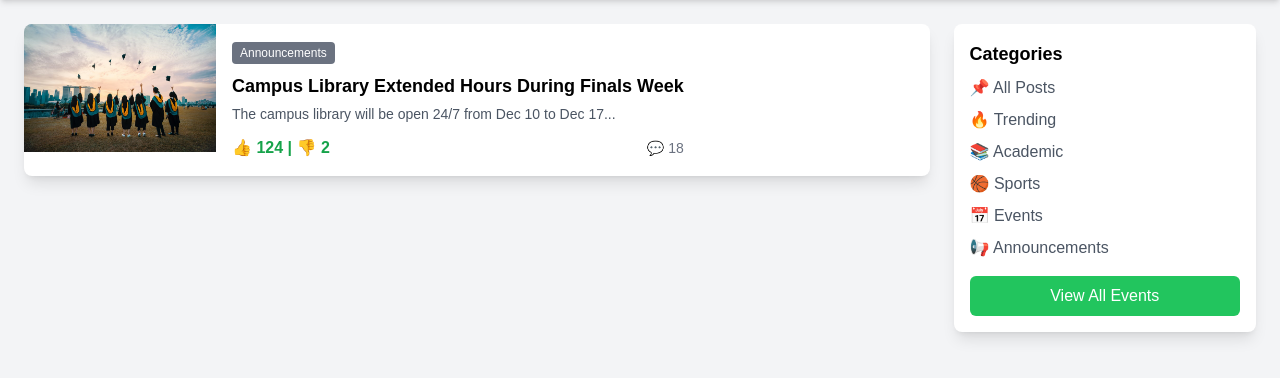
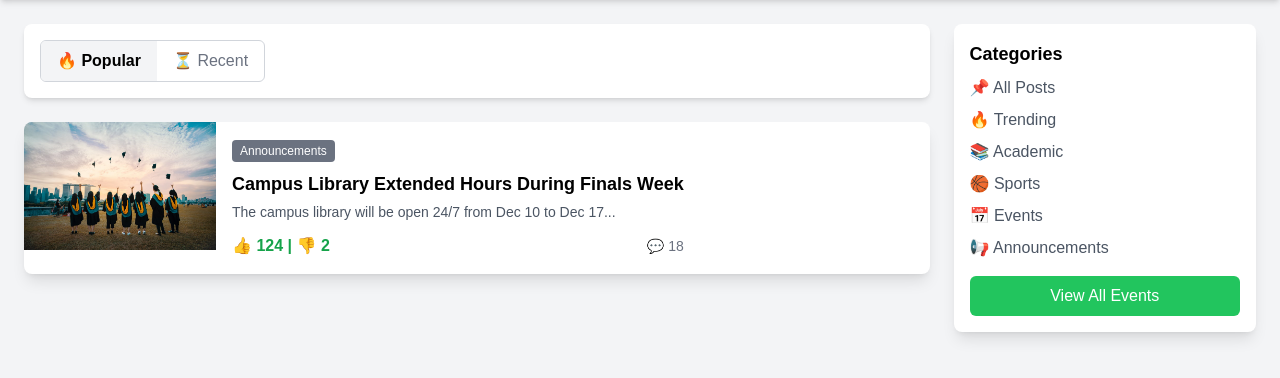
Before and after one commit to KewnsR/TCUCampusPulse, a PHP site: page / in a window 1280 px wide. Shown: the part 74-452 px from the top of the page. Run offline with PHP 8.4, Linux system fonts and the light colour scheme; style sheets or scripts are compiled from the project's sources; some libraries are stand-ins or nearby versions.

Commit message:
add clickable popular and recent

```diff
--- a/js/index.js
+++ b/js/index.js
@@ -23,3 +23,14 @@ function toggleProfileDropdown() {
         }
     });
 })();
+
+// Toggle button styles
+document.getElementById('sortPopular').addEventListener('click', function() {
+    this.classList.add('bg-gray-100', 'text-black', 'font-semibold');
+    document.getElementById('sortRecent').classList.remove('bg-gray-100', 'text-black', 'font-semibold');
+});
+
+document.getElementById('sortRecent').addEventListener('click', function() {
+    this.classList.add('bg-gray-100', 'text-black', 'font-semibold');
+    document.getElementById('sortPopular').classList.remove('bg-gray-100', 'text-black', 'font-semibold');
+});
--- a/php/index.php
+++ b/php/index.php
@@ -101,9 +101,22 @@ if (isset($_SESSION['user'])) {
         </div>
     </div>
 
-    <!-- Main Content -->
     <main class="flex p-6">
+    <!-- Left Section (Main Content) -->
     <section class="w-3/4 space-y-6">
+        <!-- Sorting UI -->
+        <div class="flex justify-between items-center bg-white p-4 rounded-lg shadow-md">
+            <div class="flex border border-gray-300 rounded-md overflow-hidden">
+                <button id="sortPopular" class="px-4 py-2 bg-gray-100 text-black font-semibold flex items-center">
+                    🔥 Popular
+                </button>
+                <button id="sortRecent" class="px-4 py-2 text-gray-500 flex items-center">
+                    ⏳ Recent
+                </button>
+            </div>
+        </div>
+
+        <!-- Post Card -->
         <div class="flex bg-white shadow-lg rounded-lg overflow-hidden">
             <img src="../images/graduation.jpg" class="w-48 h-32 object-cover">
             <div class="p-4">
```
Also changed, not shown: php/settings.php (+15 -0 lines), uploads/1x1 pic formal.jpg (added). Lines whose indentation alone changed are shown as unchanged.
